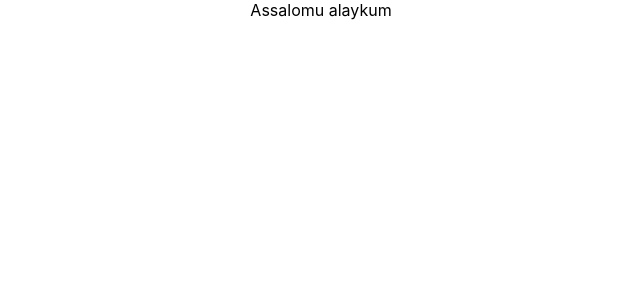
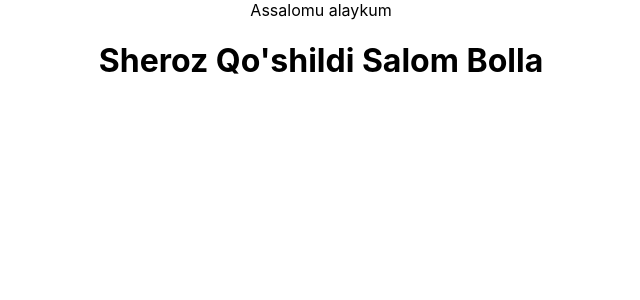
Before and after one commit to Zufarbek/instagram-003, a React (Create React App) app: page / in a window 1280 px wide. Shown: the top 300 px of the page, without its empty margins (319-959 px from the left). Built offline with nearby package versions, Linux system fonts and the light colour scheme.

Commit message:
Sheroz Qo'shdi

```diff
--- a/src/App.js
+++ b/src/App.js
@@ -5,6 +5,7 @@ function App() {
   return (
     <div className="App">
       Assalomu alaykum
+      <h1>Sheroz Qo'shildi Salom Bolla</h1>
     </div>
   );
 }
```
